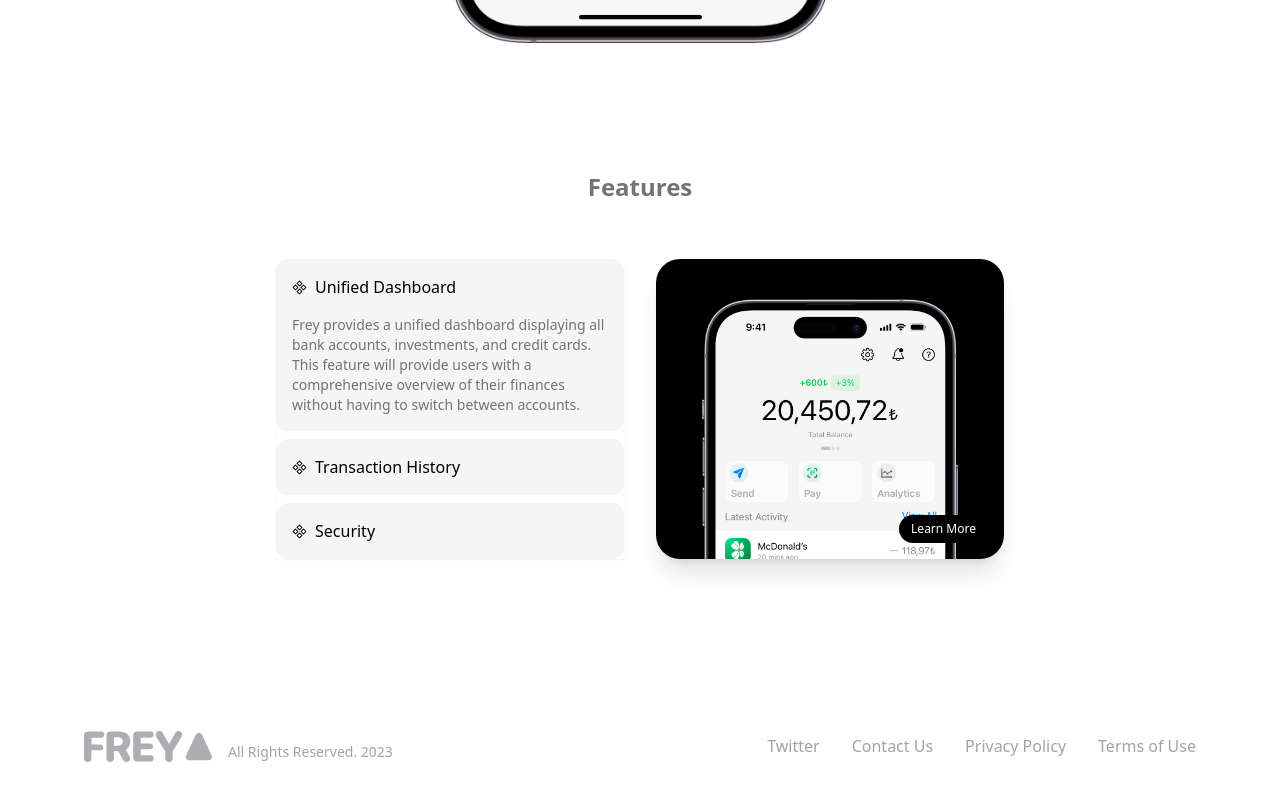
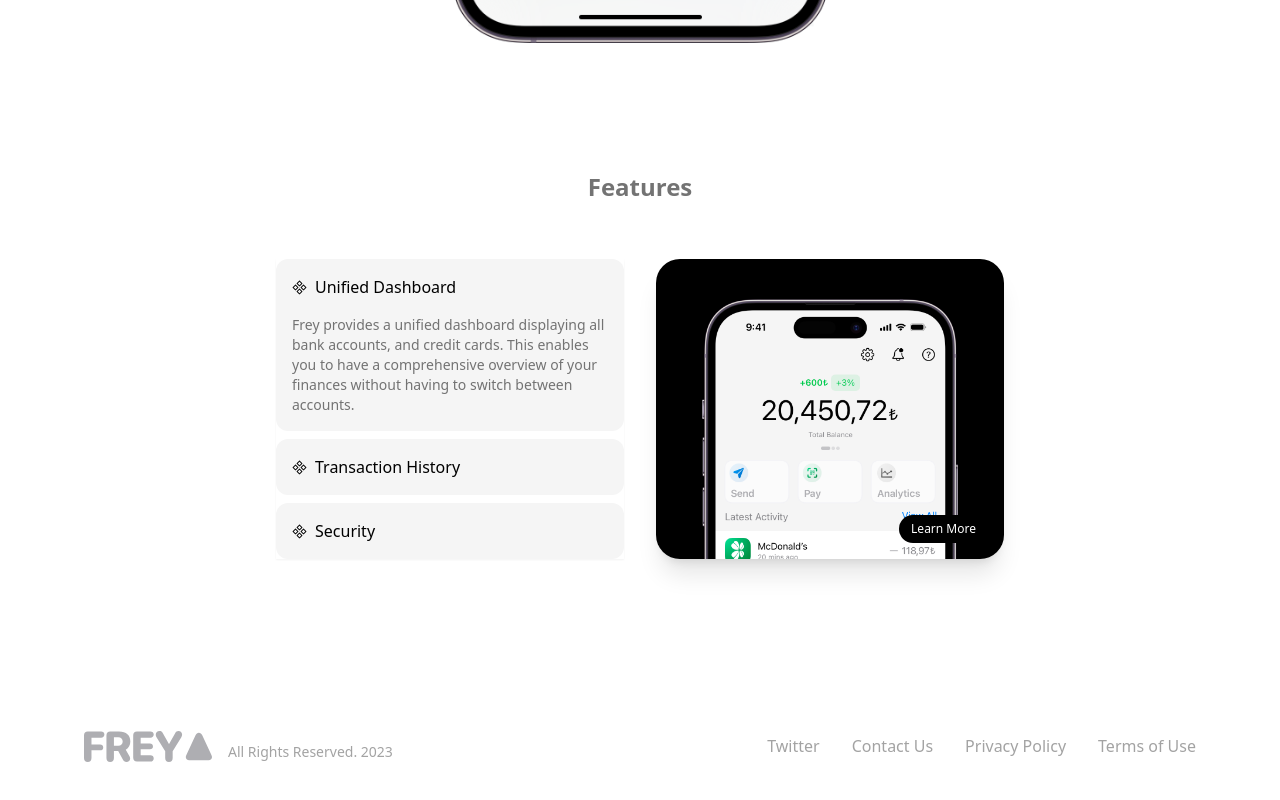
Before and after one commit to ulasalyesil/frey-website, a React (Create React App) app: page / in a window 1280 px wide. Shown: the part 1459-2259 px from the top of the page. Built offline with nearby package versions, Linux system fonts and the light colour scheme; the HTML template or start-up script is replaced by a standard one.

Commit message:
FIX: features copy

```diff
--- a/src/components/Features.jsx
+++ b/src/components/Features.jsx
@@ -7,7 +7,7 @@ import Button from './Button'
 const content = {
   "item-1": {
     title: "Unified Dashboard",
-    description: "Frey provides a unified dashboard displaying all bank accounts, investments, and credit cards. This feature will provide users with a comprehensive overview of their finances without having to switch between accounts."
+    description: "Frey provides a unified dashboard displaying all bank accounts, and credit cards. This enables you to have a comprehensive overview of your finances without having to switch between accounts."
   },
   "item-2": {
     title: "Transaction History",
```
